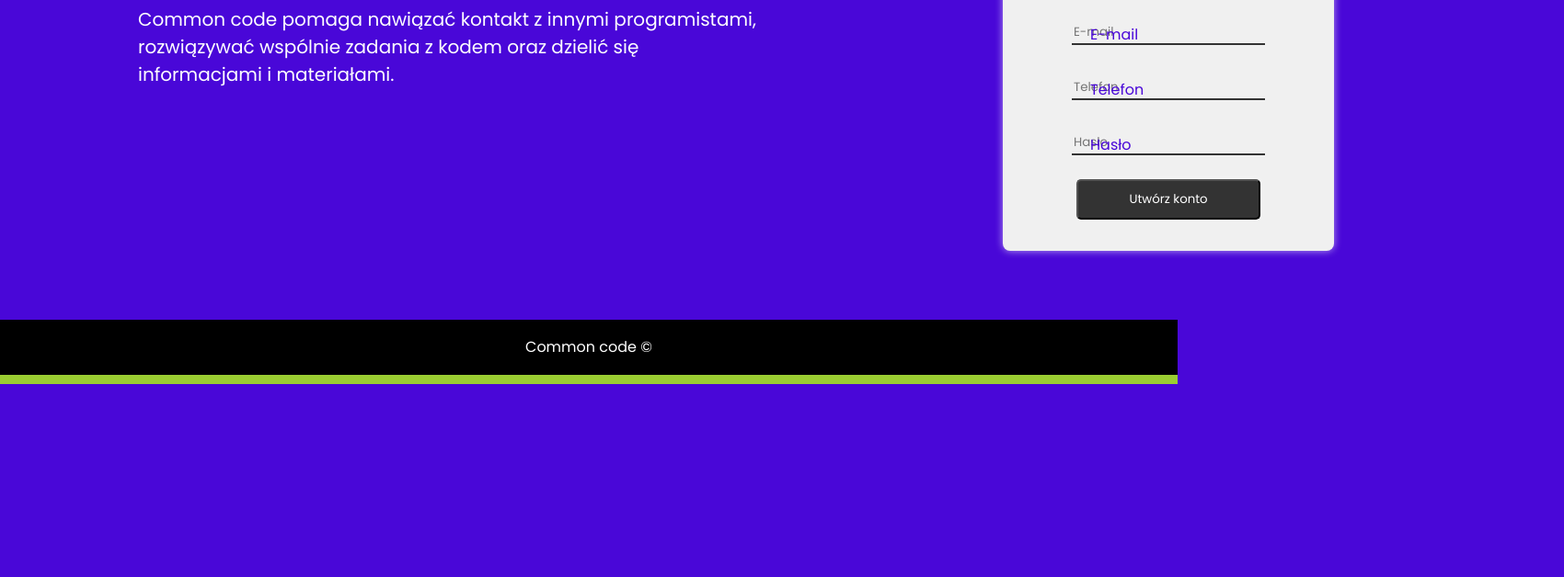
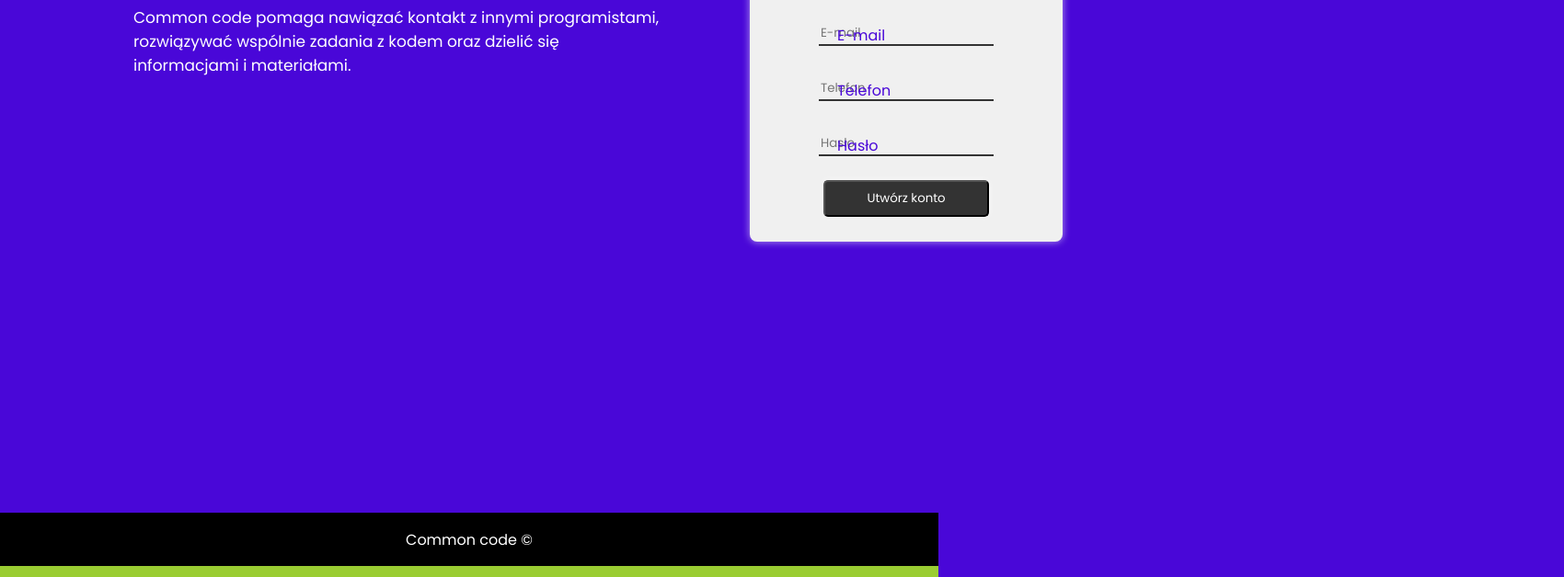
Before and after one commit to Agnescoder/Common-code, a plain HTML site: page index.html in a window 1280 px wide. Shown: the part 382-1010 px from the top of the page at 92% size, 1700 px wide, since content can reach past the window. Before the commit the page ends 800 px from the top, so only its background shows below. Drawn offline with Linux system fonts and the light colour scheme; the site is published under a folder, as on GitHub Pages, so addresses that start at the root find nothing.

Commit message:
Update index.html

```diff
--- a/index.html
+++ b/index.html
@@ -6,7 +6,7 @@
     <meta name="viewport" content="width=device-width, initial-scale=1.0">
     <title>Common code || Rejestracja / Zaloguj się </title>
     <link rel="stylesheet" href="css/style.css">
-    <link rel="stylesheet" href="/css/rwd.css">
+    <link rel="stylesheet" href="css/rwd.css">
     <link rel="stylesheet" href="https://pro.fontawesome.com/releases/v5.10.0/css/all.css"
     integrity="sha384-AYmEC3Yw5cVb3ZcuHtOA93w35dYTsvhLPVnYs9eStHfGJvOvKxVfELGroGkvsg+p"
     crossorigin="anonymous"/>
```
